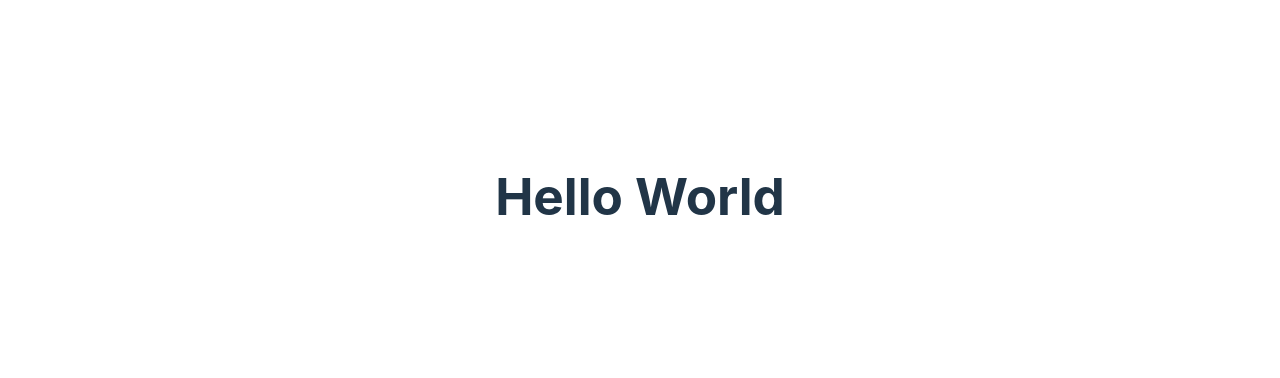
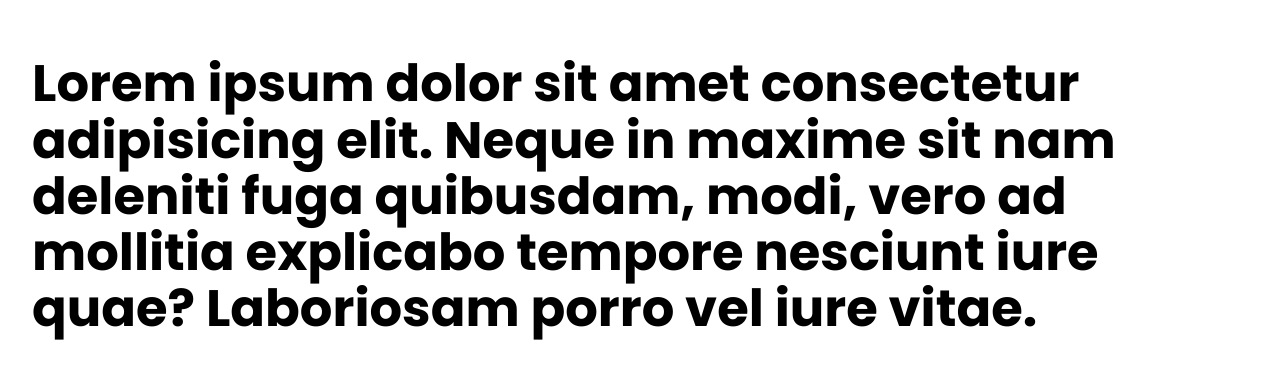
Before and after one commit to n53337/minvoicer, a React (Vite) app: page / in a window 1280 px wide. Shown: the part 204-582 px from the top of the page. Built offline with nearby package versions, Linux system fonts and the light colour scheme.

Commit message:
reset css

```diff
--- a/src/components/App/App.jsx
+++ b/src/components/App/App.jsx
@@ -1,7 +1,13 @@
 import "../../styles/App.css";
 
 function App() {
-  return <h1>Hello World</h1>;
+  return (
+    <h1>
+      Lorem ipsum dolor sit amet consectetur adipisicing elit. Neque in maxime
+      sit nam deleniti fuga quibusdam, modi, vero ad mollitia explicabo tempore
+      nesciunt iure quae? Laboriosam porro vel iure vitae.
+    </h1>
+  );
 }
 
 export default App;
--- a/src/styles/App.css
+++ b/src/styles/App.css
@@ -1,41 +1,16 @@
+:root {
+  /* !Colors */
+
+  --brown: rgba(44, 44, 44, 1);
+  --brown-700: rgba(44, 44, 44, 0.8);
+  --brown-500: rgba(44, 44, 44, 0.6);
+  --brown-300: rgba(44, 44, 44, 0.4);
+  --brown-100: rgba(44, 44, 44, 0.2);
+  --white: rgba(255, 255, 255, 1);
+}
+
 #root {
   max-width: 1280px;
   margin: 0 auto;
   padding: 2rem;
-  text-align: center;
 }
-
-.logo {
-  height: 6em;
-  padding: 1.5em;
-  will-change: filter;
-}
-.logo:hover {
-  filter: drop-shadow(0 0 2em #646cffaa);
-}
-.logo.react:hover {
-  filter: drop-shadow(0 0 2em #61dafbaa);
-}
-
-@keyframes logo-spin {
-  from {
-    transform: rotate(0deg);
-  }
-  to {
-    transform: rotate(360deg);
-  }
-}
-
-@media (prefers-reduced-motion: no-preference) {
-  a:nth-of-type(2) .logo {
-    animation: logo-spin infinite 20s linear;
-  }
-}
-
-.card {
-  padding: 2em;
-}
-
-.read-the-docs {
-  color: #888;
-}
--- a/src/styles/globals.css
+++ b/src/styles/globals.css
@@ -1,18 +1,69 @@
+@import url("https://fonts.googleapis.com/css2?family=Poppins:wght@100;200;300;400;500;600;700;800&display=swap");
+
+*,
+*::before,
+*::after {
+  box-sizing: border-box;
+  margin: 0;
+  padding: 0;
+}
+
+/* Remove list styles on ul, ol elements with a list role, which suggests default styling will be removed */
+ul,
+ol,
+li {
+  list-style: none;
+}
+
+/* remove anchor link default styles */
+a {
+  text-decoration: none;
+}
+
+/* Set core root defaults */
+html:focus-within {
+  scroll-behavior: smooth;
+}
+
+/* Set core body defaults */
+body {
+  min-height: 100vh;
+  text-rendering: optimizeSpeed;
+  line-height: 1.5;
+}
+
+/* Make images easier to work with */
+img,
+picture {
+  max-width: 100%;
+  display: block;
+}
+
+/* Inherit fonts for inputs and buttons */
+input,
+button,
+textarea,
+select {
+  font: inherit;
+}
+
+/* Global Settings */
 :root {
-  font-family: Inter, Avenir, Helvetica, Arial, sans-serif;
+  font-family: "Poppins", sans-serif;
   font-size: 16px;
-  line-height: 24px;
   font-weight: 400;
-
-  color-scheme: light dark;
-  color: rgba(255, 255, 255, 0.87);
-  background-color: #242424;
-
   font-synthesis: none;
   text-rendering: optimizeLegibility;
   -webkit-font-smoothing: antialiased;
   -moz-osx-font-smoothing: grayscale;
   -webkit-text-size-adjust: 100%;
+}
+
+/* Global Font Size for small Screens */
+@media screen and (max-width: 40em) {
+  :root {
+    font-size: 10px;
+  }
 }
 
 a {
@@ -53,18 +104,5 @@ button:hover {
 }
 button:focus,
 button:focus-visible {
-  outline: 4px auto -webkit-focus-ring-color;
+  outline: 4px auto --brown;
 }
-
-@media (prefers-color-scheme: light) {
-  :root {
-    color: #213547;
-    background-color: #ffffff;
-  }
-  a:hover {
-    color: #747bff;
-  }
-  button {
-    background-color: #f9f9f9;
-  }
-}
```
Also changed, not shown: 1 other file (tests, documents, lock files or other folders).
